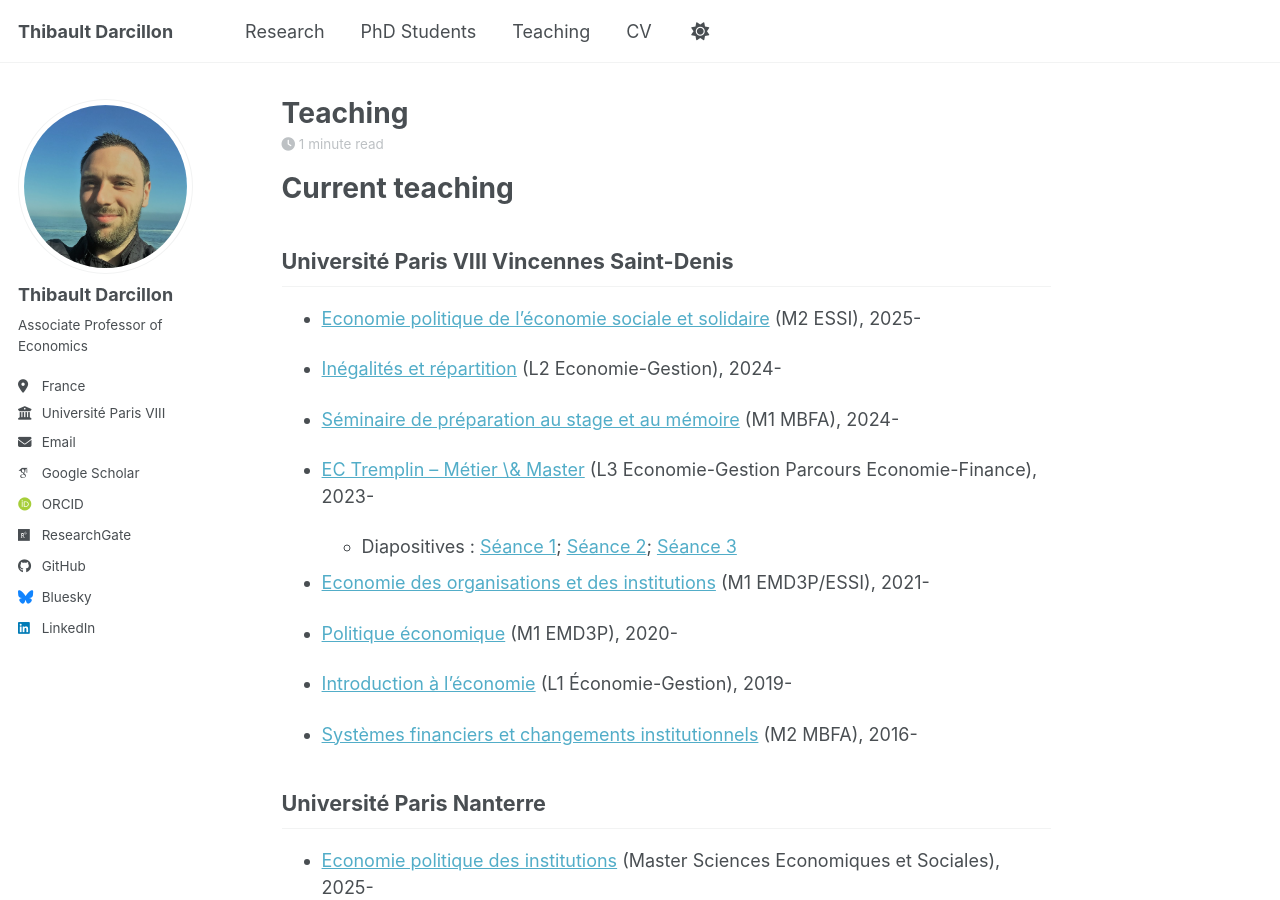
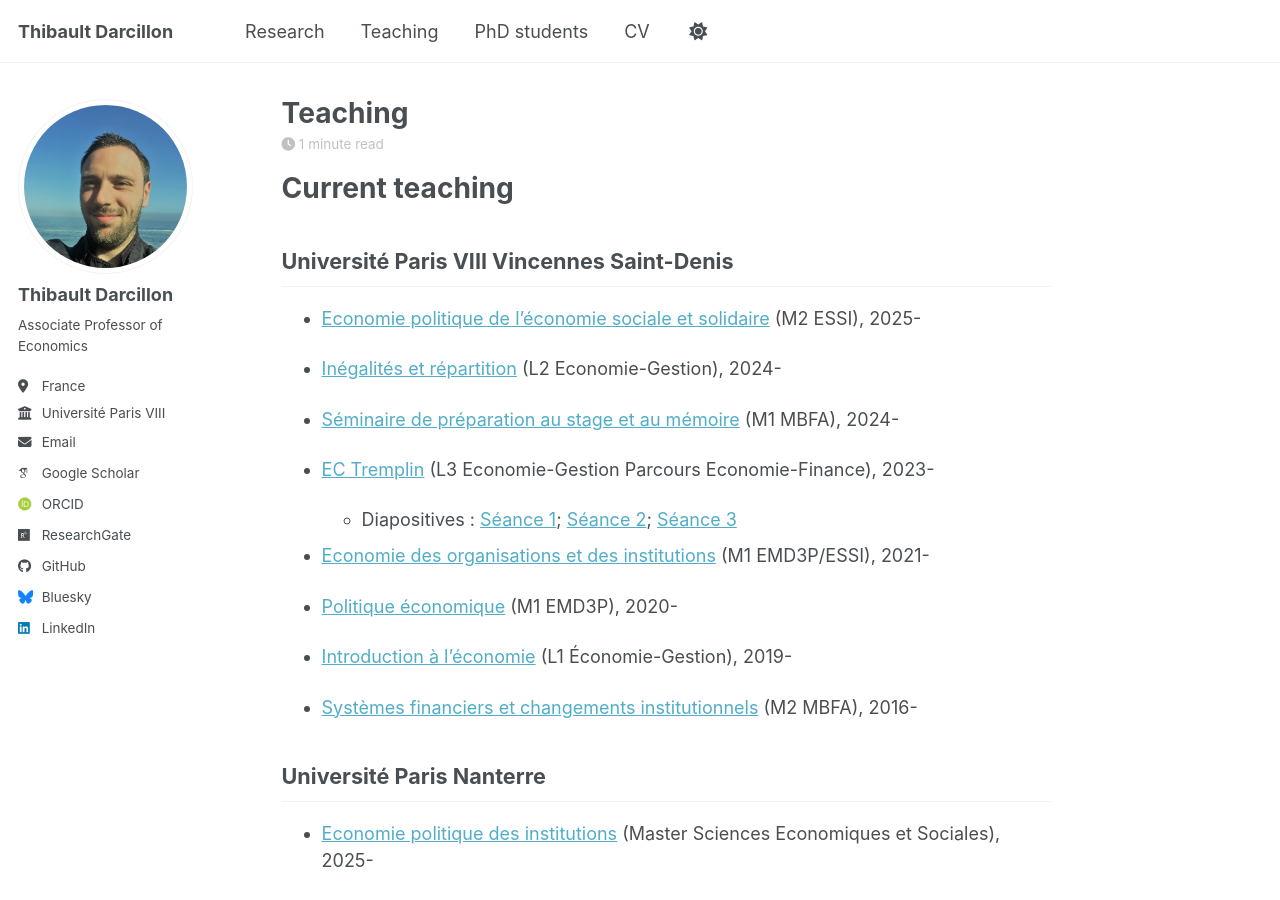
Before and after one commit to thibaultdarcillon/thibaultdarcillon.github.io, a Jekyll site: the page built from _pages/teaching.md, in a window 1280 px wide and 900 px high. Built offline with Jekyll 4.4.1, drawn with Linux system fonts in a browser that asks for light colours; some web fonts are replaced; a script bundle is joined from its source files by our own code; library files that are not in the unit come from our copies.

Commit message:
Update Teaching

```diff
--- a/_data/navigation.yml
+++ b/_data/navigation.yml
@@ -11,11 +11,11 @@ main:
   - title: "Research"
     url: /research/
 
-  - title: "PhD Students"
-    url: /phd/
-
   - title: "Teaching"
     url: /teaching/
 
+  - title: "PhD students"
+    url: /phd/
+
   - title: "CV"
     url: /cv/
--- a/_pages/teaching.md
+++ b/_pages/teaching.md
@@ -15,9 +15,11 @@ author_profile: true
 
 - [Séminaire de préparation au stage et au mémoire](/assets/pdf/prep_stage_syllabus_2025-2026.pdf) (M1 MBFA), 2024-
 
-- [EC Tremplin -- Métier \& Master](/assets/pdf/EC_tremplin_syllabus_2025-2026.pdf) (L3 Economie-Gestion Parcours Economie-Finance), 2023-
+- [EC Tremplin](/assets/pdf/EC_tremplin_syllabus_2025-2026.pdf) (L3 Economie-Gestion Parcours Economie-Finance), 2023-
 
     - Diapositives : [Séance 1](/assets/pdf/EC_tremplin_memoire.pdf); [Séance 2](/assets/pdf/EC_tremplin_CV.pdf); [Séance 3](/assets/pdf/EC_tremplin_candidatures.pdf)
+
+
 
 - [Economie des organisations et des institutions](/assets/pdf/EcoOrg_Inst_syllabus_2025-2026.pdf) (M1 EMD3P/ESSI), 2021-
 
```
